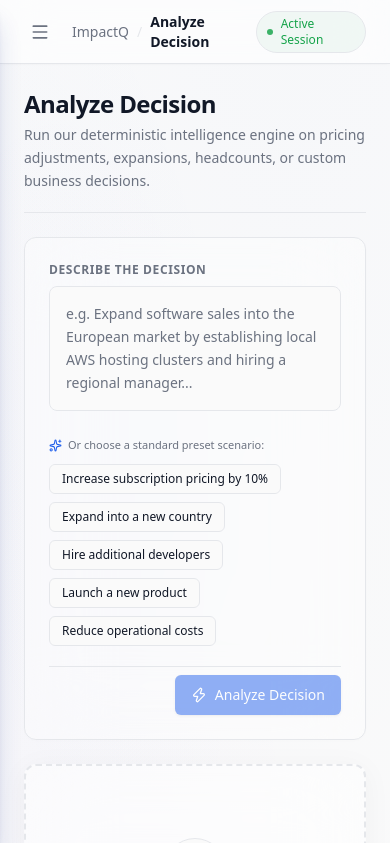
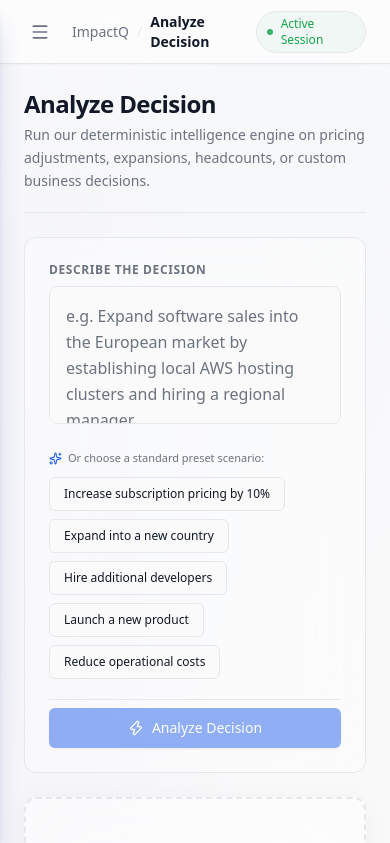
Before and after one commit to Law-13/IMPACTQ, a Next.js app in the folder frontend/: page /analyze in a window 390 px wide. Shown: the top 843 px of the page. Built offline with nearby package versions, Linux system fonts and the light colour scheme; no server answers.

Commit message:
Fix mobile: touch targets, scroll blocking, viewport, loading screen z-index

```diff
--- a/frontend/app/globals.css
+++ b/frontend/app/globals.css
@@ -50,6 +50,9 @@ body {
   font-family: var(--font-sans);
   transition: background-color 0.2s ease, border-color 0.2s ease, color 0.2s ease;
   overflow-x: hidden;
+  -webkit-tap-highlight-color: transparent;
+  -webkit-text-size-adjust: 100%;
+  touch-action: manipulation;
 }
 
 /* Custom scrollbar */
--- a/frontend/app/layout.tsx
+++ b/frontend/app/layout.tsx
@@ -1,4 +1,12 @@
-import type { Metadata } from "next";
+import type { Metadata, Viewport } from "next";
+
+export const viewport: Viewport = {
+  width: "device-width",
+  initialScale: 1,
+  maximumScale: 1,
+  userScalable: false,
+};
+
 import { Geist, Geist_Mono } from "next/font/google";
 import { LayoutShell } from "@/components/LayoutShell";
 import { Providers } from "./providers";
--- a/frontend/components/AnalyzeButton.tsx
+++ b/frontend/components/AnalyzeButton.tsx
@@ -13,7 +13,7 @@ export function AnalyzeButton({ onClick, disabled, loading }: AnalyzeButtonProps
       variant="primary"
       disabled={disabled}
       onClick={onClick}
-      className="gap-2 select-none"
+      className="gap-2 select-none w-full sm:w-auto active:scale-95 transition-transform"
     >
       {loading ? (
         <span className="flex items-center gap-2">
--- a/frontend/components/DecisionInput.tsx
+++ b/frontend/components/DecisionInput.tsx
@@ -44,7 +44,7 @@ export function DecisionInput({ onSubmit, loading }: DecisionInputProps) {
               placeholder="e.g. Expand software sales into the European market by establishing local AWS hosting clusters and hiring a regional manager..."
               value={decision}
               onChange={(e) => setDecision(e.target.value)}
-              className="w-full rounded-lg border border-border bg-background p-4 text-sm text-text placeholder:text-secondary focus:border-accent focus:outline-none focus:ring-2 focus:ring-accent/15 transition-all resize-none leading-relaxed"
+              className="w-full rounded-lg border border-border bg-background p-4 text-base sm:text-sm text-text placeholder:text-secondary focus:border-accent focus:outline-none focus:ring-2 focus:ring-accent/15 transition-all resize-none leading-relaxed"
               disabled={loading}
               required
             />
@@ -63,7 +63,7 @@ export function DecisionInput({ onSubmit, loading }: DecisionInputProps) {
                   type="button"
                   onClick={() => setDecision(preset.value)}
                   disabled={loading}
-                  className="text-xs px-3 py-1.5 rounded-md border border-border bg-background hover:bg-surface hover:border-secondary text-text font-medium transition-all select-none focus-visible:outline-none focus-visible:ring-2 focus-visible:ring-accent cursor-pointer disabled:opacity-50 disabled:cursor-not-allowed"
+                  className="text-xs px-3.5 py-2 sm:py-1.5 rounded-md border border-border bg-background hover:bg-surface hover:border-secondary text-text font-medium transition-all select-none focus-visible:outline-none focus-visible:ring-2 focus-visible:ring-accent cursor-pointer disabled:opacity-50 disabled:cursor-not-allowed active:scale-95"
                 >
                   {preset.label}
                 </button>
@@ -72,7 +72,7 @@ export function DecisionInput({ onSubmit, loading }: DecisionInputProps) {
           </div>
 
           {/* Action button */}
-          <div className="flex justify-end pt-2 border-t border-border/60">
+          <div className="flex flex-col sm:flex-row justify-end pt-2 border-t border-border/60">
             <AnalyzeButton
               disabled={loading || !decision.trim()}
               loading={loading}
--- a/frontend/components/LayoutShell.tsx
+++ b/frontend/components/LayoutShell.tsx
@@ -36,7 +36,7 @@ export function LayoutShell({ children }: LayoutShellProps) {
       <Sidebar isOpen={isSidebarOpen} onClose={() => setIsSidebarOpen(false)} />
 
       {/* Main content wrapper */}
-      <div className="flex-1 flex flex-col min-h-screen overflow-hidden">
+      <div className="flex-1 flex flex-col min-h-screen overflow-x-hidden">
         <Navbar onMenuClick={() => setIsSidebarOpen(true)} isPublic={false} />
 
         <main className="flex-1 overflow-y-auto p-6 md:p-8 lg:p-10 animate-in fade-in duration-300">
--- a/frontend/components/LoadingScreen.tsx
+++ b/frontend/components/LoadingScreen.tsx
@@ -10,7 +10,9 @@ export function LoadingScreen() {
 
   useEffect(() => {
     // Prevent scrolling while loading is active
-    document.body.style.overflow = "hidden";
+    document.body.style.overflow = 'hidden';
+    document.body.style.position = 'fixed';
+    document.body.style.width = '100%';
 
     const duration = 1200; // 1.2s loading duration
     const intervalTime = 15; // 15ms update interval
@@ -27,7 +29,9 @@ export function LoadingScreen() {
             // Wait for fadeout animation (500ms) to unmount
             setTimeout(() => {
               setVisible(false);
-              document.body.style.overflow = "";
+              document.body.style.overflow = '';
+              document.body.style.position = '';
+              document.body.style.touchAction = '';
             }, 500);
           }, 150);
           return 100;
@@ -46,7 +50,7 @@ export function LoadingScreen() {
 
   return (
     <div
-      className={`fixed inset-0 z-50 flex flex-col items-center justify-center bg-background select-none transition-all duration-500 ease-out-expo ${
+      className={`fixed inset-0 z-[100] flex flex-col items-center justify-center bg-background select-none transition-all duration-500 ease-out-expo ${
         fadeOut ? "opacity-0 scale-98 pointer-events-none" : "opacity-100 scale-100"
       }`}
       style={{
```
